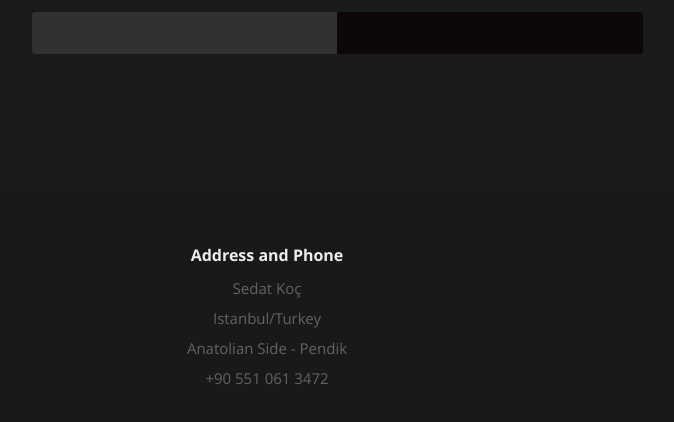
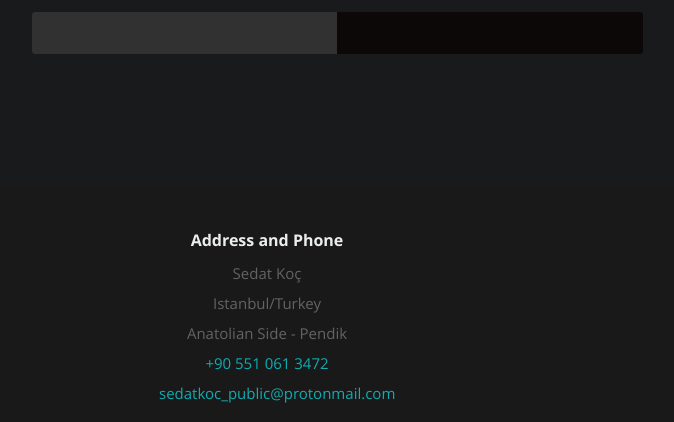
Before and after one commit to agentwo/agentwo.github.io, a plain HTML site: page index.html in a window 1280 px wide. Shown: the part 3266-3688 px from the top of the page, without its empty margins (373-1047 px from the left). Drawn offline with nearby package versions, Linux system fonts and the light colour scheme.

Commit message:
Add files via upload

```diff
--- a/index.html
+++ b/index.html
@@ -132,10 +132,10 @@
                     <p class="address">
 						   <span>Sedat Koç</span><br>
 						   <span>Istanbul/Turkey<br>
-                                Anatolian Side - Pendik
-                    </span><br>
-					<span>+90 551 061 3472</span><br>
-                    <span>sedatkoc_public@protonmail.com</span>
+                           Anatolian Side - Pendik
+                     </span><br>
+					      <span><a href="tel:+905510613472">+90 551 061 3472</a></span><br>
+                    <span><a href="mailto:sedatkoc_public@protonmail.com">sedatkoc_public@protonmail.com</a></span>
 					   </p>
 
                 </div>
@@ -316,10 +316,12 @@
 
 					   <h4>Address and Phone</h4>
 					   <p class="address">
-						   Sedat Koç<br>
-						   Istanbul/Turkey <br>
-						   Anatolian Side - Pendik<br>
-						   <span>+90 551 061 3472</span>
+						   <span>Sedat Koç</span><br>
+						   <span>Istanbul/Turkey<br>
+                           Anatolian Side - Pendik
+                     </span><br>
+					      <span><a href="tel:+905510613472">+90 551 061 3472</a></span><br>
+                    <span><a href="mailto:sedatkoc_public@protonmail.com">sedatkoc_public@protonmail.com</a></span>
 					   </p>
 
 				   </div>
```
